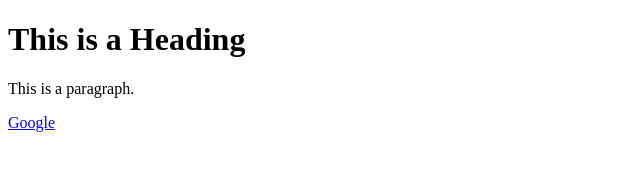
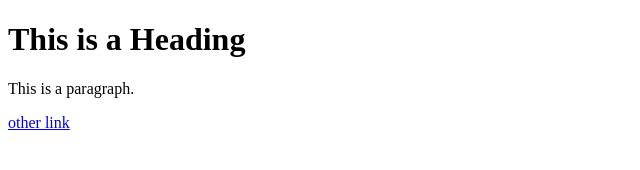
Before and after one commit to hilmanski/test-static, a plain HTML site: page index.html in a window 1280 px wide. Shown: the full height of the page, 0-640 px from the left. Drawn offline with Linux system fonts and the light colour scheme.

Commit message:
Update index.html

```diff
--- a/index.html
+++ b/index.html
@@ -8,7 +8,7 @@
 <h1>This is a Heading</h1>
 <p>This is a paragraph.</p>
 
-<a href='https://google.com'> Google </a>
+<a href='https://bikin.space'> other link </a>
 
 </body>
 </html>
```
